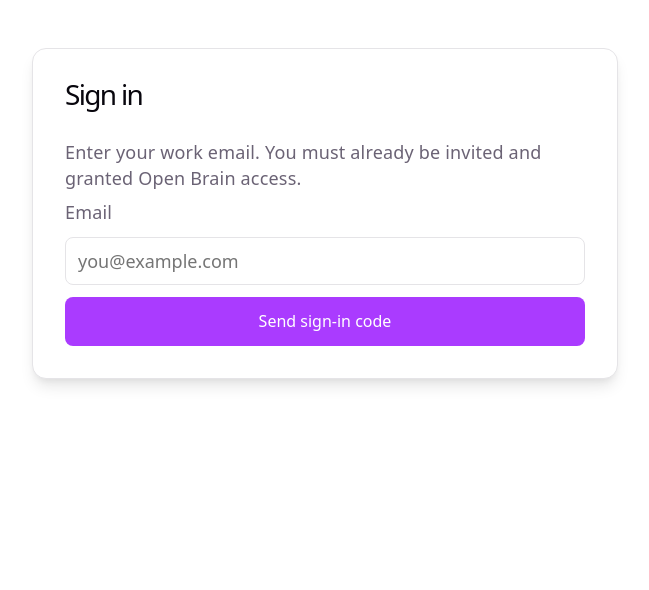
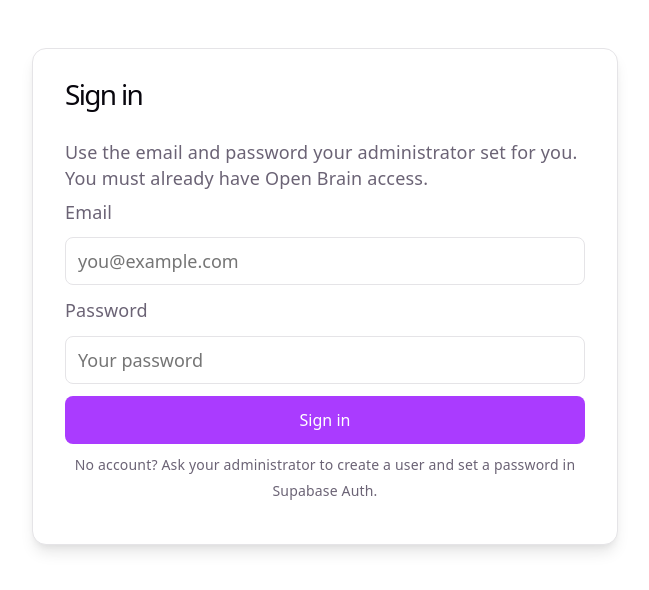
Before and after one commit to jahidun-strativ/open-brain-auth, a React (Vite) app: page /login in a window 1280 px wide. Shown: the top 590 px of the page, without its empty margins (315-964 px from the left). Built offline with nearby package versions, Linux system fonts and the light colour scheme; no server answers.

Commit message:
Update README to reflect changes in authentication flow, replacing email magic link with email + password sign-in. Enhance Login component to support password authentication, including error handling for invalid credentials. Adjust CSS for password input styling and clarify deployment instructions.

```diff
--- a/src/App.css
+++ b/src/App.css
@@ -26,7 +26,8 @@
 }
 
 input[type='email'],
-input[type='text'] {
+input[type='text'],
+input[type='password'] {
   width: 100%;
   font: inherit;
   padding: 10px 12px;
--- a/src/lib/supabase.ts
+++ b/src/lib/supabase.ts
@@ -14,7 +14,7 @@
     persistSession: true,
     autoRefreshToken: true,
     detectSessionInUrl: true,
-    // Magic-link sign-in uses PKCE when redirecting back to /auth/callback.
+    // PKCE for any auth redirects (e.g. invite links) via /auth/callback.
     flowType: 'pkce',
   },
 })
--- a/src/pages/Login.tsx
+++ b/src/pages/Login.tsx
@@ -1,11 +1,19 @@
-import { type FormEvent, useState } from 'react'
-import { useEffect } from 'react'
+import { type FormEvent, useEffect, useState } from 'react'
 import { useNavigate, useSearchParams } from 'react-router-dom'
 import { checkCanSignInWithEmail, signInBlockedMessage } from '../lib/auth-policy'
 import { isOAuthConsentRedirect } from '../lib/oauth-errors'
 import { supabase } from '../lib/supabase'
 
-type Step = 'email' | 'otp'
+function mapPasswordSignInError(message: string): string {
+  const lower = message.toLowerCase()
+  if (lower.includes('invalid login credentials') || lower.includes('invalid credentials')) {
+    return 'Invalid email or password.'
+  }
+  if (lower.includes('email not confirmed')) {
+    return 'Confirm your email first, or ask your administrator to mark the account as confirmed.'
+  }
+  return message
+}
 
 export function Login() {
   const navigate = useNavigate()
@@ -14,10 +22,9 @@
   const urlError = searchParams.get('error')
   const oauthFlow = isOAuthConsentRedirect(redirect)
 
-  const [step, setStep] = useState<Step>('email')
   const [email, setEmail] = useState('')
-  const [otp, setOtp] = useState('')
-  const [status, setStatus] = useState<'idle' | 'checking' | 'sending' | 'verifying'>('idle')
+  const [password, setPassword] = useState('')
+  const [status, setStatus] = useState<'idle' | 'checking' | 'signing-in'>('idle')
   const [formError, setFormError] = useState<string | null>(null)
   const displayError = urlError ?? formError
 
@@ -27,55 +34,26 @@
     })
   }, [navigate, redirect])
 
-  async function handleSendCode(e: FormEvent) {
+  async function handleSubmit(e: FormEvent) {
     e.preventDefault()
     setFormError(null)
     setStatus('checking')
 
     const gate = await checkCanSignInWithEmail(email)
-    if (!gate.ok) {
+    if (gate.ok === false) {
       setFormError(gate.error ?? signInBlockedMessage(gate.reason))
       setStatus('idle')
       return
     }
 
-    setStatus('sending')
-    // OTP on this page (no emailRedirectTo) — faster for OAuth; avoids expired authorization_id.
-    const { error: otpError } = await supabase.auth.signInWithOtp({
+    setStatus('signing-in')
+    const { error: signInError } = await supabase.auth.signInWithPassword({
       email: email.trim(),
-      options: { shouldCreateUser: false },
+      password,
     })
 
-    if (otpError) {
-      setFormError(otpError.message)
-      setStatus('idle')
-      return
-    }
-
-    setStep('otp')
-    setStatus('idle')
-  }
-
-  async function handleVerifyOtp(e: FormEvent) {
-    e.preventDefault()
-    setFormError(null)
-    setStatus('verifying')
-
-    const { error: verifyError } = await supabase.auth.verifyOtp({
-      email: email.trim(),
-      token: otp.trim(),
-      type: 'email',
-    })
-
-    if (verifyError) {
-      setFormError(verifyError.message)
-      setStatus('idle')
-      return
-    }
-
-    const { data: sessionData, error: sessionError } = await supabase.auth.getSession()
-    if (sessionError || !sessionData.session) {
-      setFormError(sessionError?.message ?? 'Sign-in did not complete. Try again.')
+    if (signInError) {
+      setFormError(mapPasswordSignInError(signInError.message))
       setStatus('idle')
       return
     }
@@ -83,96 +61,59 @@
     navigate(redirect, { replace: true })
   }
 
-  if (step === 'otp') {
-    return (
-      <main className="card">
-        <h1>Enter sign-in code</h1>
-        <p>
-          We sent a 6-digit code to <strong>{email.trim()}</strong>. Enter it below to continue
-          {oauthFlow ? ' and approve the connection' : ''}.
-        </p>
-        {oauthFlow && (
-          <p className="footer" style={{ textAlign: 'left', marginBottom: 12 }}>
-            Complete this step soon — the connector authorization request expires after a short
-            time.
-          </p>
-        )}
-        <form className="stack" onSubmit={handleVerifyOtp}>
-          <label htmlFor="otp">Verification code</label>
-          <input
-            id="otp"
-            name="otp"
-            type="text"
-            inputMode="numeric"
-            autoComplete="one-time-code"
-            required
-            placeholder="123456"
-            value={otp}
-            onChange={(e) => setOtp(e.target.value.replace(/\D/g, '').slice(0, 8))}
-            disabled={status === 'verifying'}
-          />
-          <button
-            type="submit"
-            disabled={status === 'verifying' || otp.trim().length < 6}
-            className="btn btn-primary"
-          >
-            {status === 'verifying' ? 'Verifying…' : 'Continue'}
-          </button>
-          <button
-            type="button"
-            className="link"
-            style={{ alignSelf: 'flex-start' }}
-            onClick={() => {
-              setStep('email')
-              setOtp('')
-              setFormError(null)
-            }}
-          >
-            Use a different email
-          </button>
-          {displayError && <p className="error">{displayError}</p>}
-        </form>
-        <p className="footer">You can also use the magic link in the email if you prefer.</p>
-      </main>
-    )
-  }
-
   return (
     <main className="card">
       <h1>Sign in</h1>
-      <p>Enter your work email. You must already be invited and granted Open Brain access.</p>
+      <p>
+        Use the email and password your administrator set for you. You must already have Open Brain
+        access.
+      </p>
       {oauthFlow && (
         <p className="footer" style={{ textAlign: 'left', marginBottom: 12 }}>
-          Connecting an app? After you receive the code, enter it here right away — waiting too long
-          can expire the authorization.
+          Connecting an app? Sign in now — the authorization request expires after a short time.
         </p>
       )}
-      <form className="stack" onSubmit={handleSendCode}>
+      <form className="stack" onSubmit={handleSubmit}>
         <label htmlFor="email">Email</label>
         <input
           id="email"
           name="email"
           type="email"
-          autoComplete="email"
+          autoComplete="username"
           required
           placeholder="you@example.com"
           value={email}
           onChange={(e) => setEmail(e.target.value)}
-          disabled={status === 'checking' || status === 'sending'}
+          disabled={status !== 'idle'}
+        />
+        <label htmlFor="password">Password</label>
+        <input
+          id="password"
+          name="password"
+          type="password"
+          autoComplete="current-password"
+          required
+          placeholder="Your password"
+          value={password}
+          onChange={(e) => setPassword(e.target.value)}
+          disabled={status !== 'idle'}
         />
         <button
           type="submit"
-          disabled={status === 'checking' || status === 'sending'}
+          disabled={status !== 'idle'}
           className="btn btn-primary"
         >
           {status === 'checking'
             ? 'Checking access…'
-            : status === 'sending'
-              ? 'Sending code…'
-              : 'Send sign-in code'}
+            : status === 'signing-in'
+              ? 'Signing in…'
+              : 'Sign in'}
         </button>
         {displayError && <p className="error">{displayError}</p>}
       </form>
+      <p className="footer">
+        No account? Ask your administrator to create a user and set a password in Supabase Auth.
+      </p>
     </main>
   )
 }
```
Also changed, not shown: 1 other file (tests, documents, lock files or other folders).
